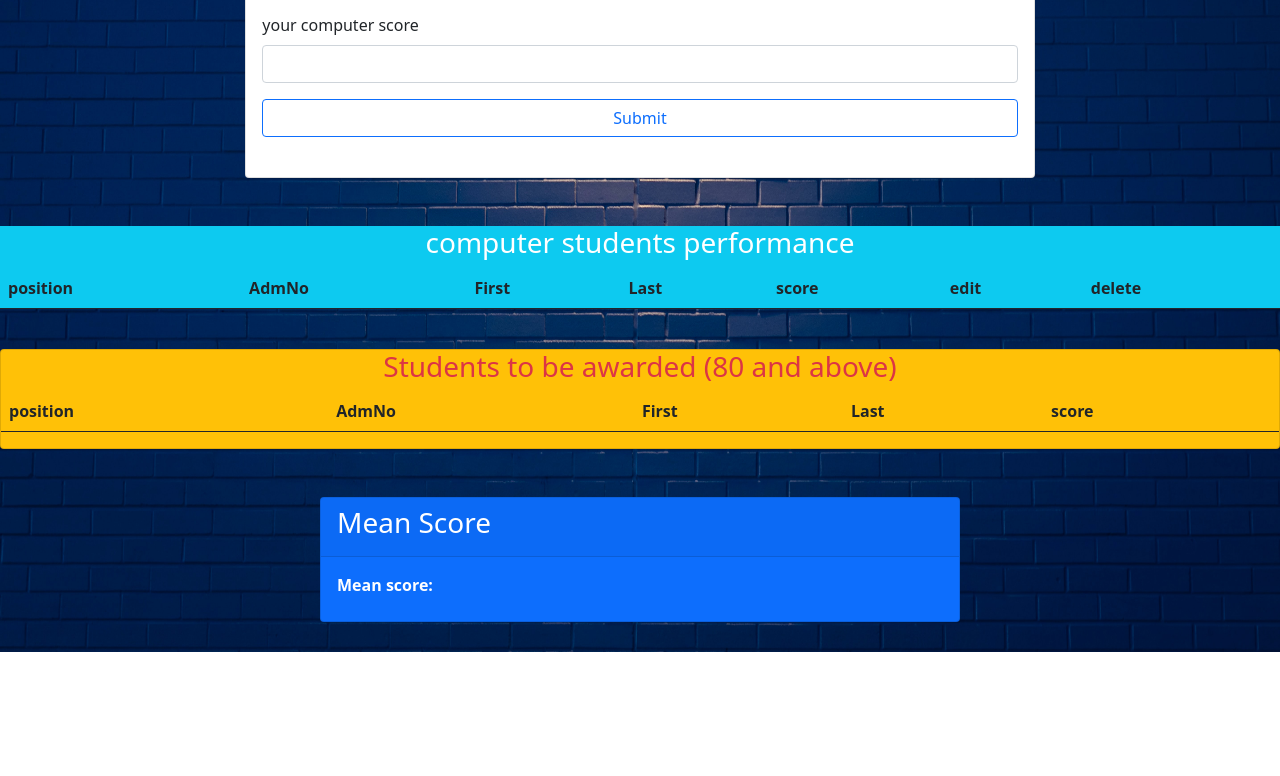
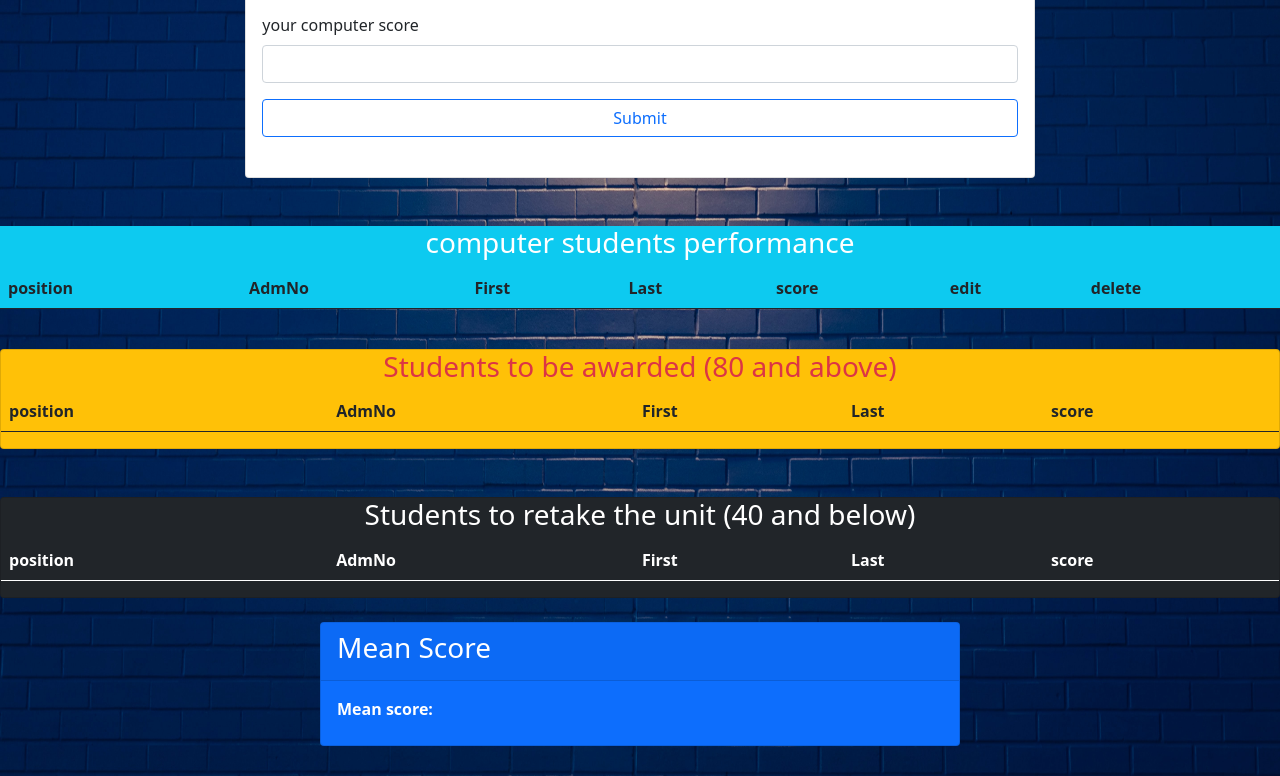
Before and after one commit to SamKienje/performance-analyser, a website: page index.html in a window 1280 px wide. Shown: the part 398-1174 px from the top of the page. Before the commit the page ends 1050 px from the top, so only its background shows below. Drawn offline with nearby package versions, Linux system fonts and the light colour scheme; no server answers.

Commit message:
site update

```diff
--- a/index.html
+++ b/index.html
@@ -96,6 +96,26 @@
     </section>
     <br>
     <br>
+    <section id="retake" class="card bg-dark">
+        <table class="table text-white">
+            <h3 class="text-white" style="text-align: center;">Students to retake the unit (40 and below)</h3>
+            <thead>
+              <tr>
+                <th scope="col">position</th>
+                <th scope="col">AdmNo</th>
+                <th scope="col">First</th>
+                <th scope="col">Last</th>
+                <th scope="col">score</th>
+
+              </tr>
+            </thead>
+            <tbody id="tfail">
+
+            </tbody>
+          </table>
+    </section>
+
+    <br>
 <section id="mean" class="d-flex justify-content-center" style="margin-bottom: 30px;">
     <div class="card col-lg-6 col-md-9 col-sm-11 bg-primary" style="height: 8%;">
     <div class="card-header">
```
